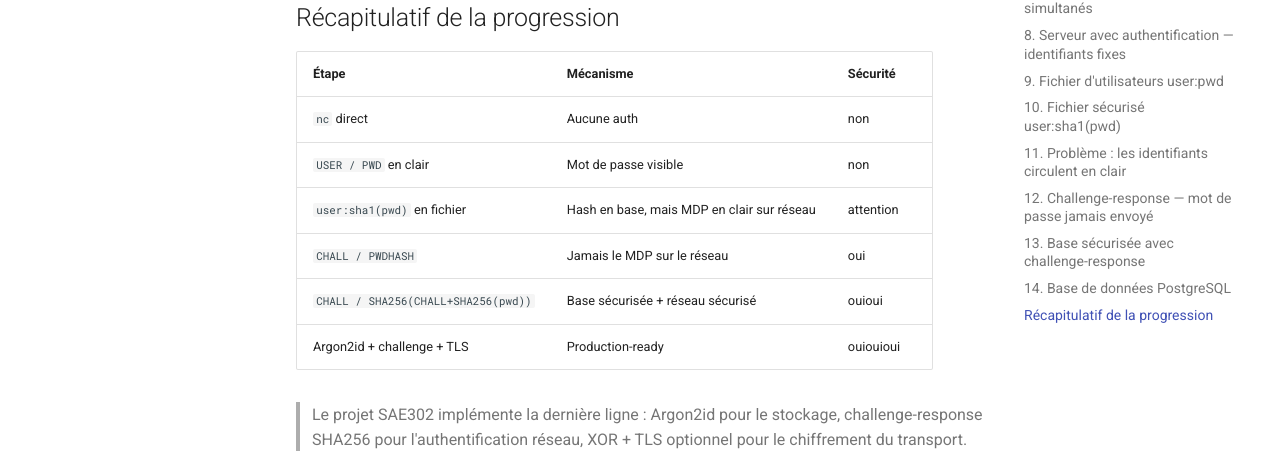
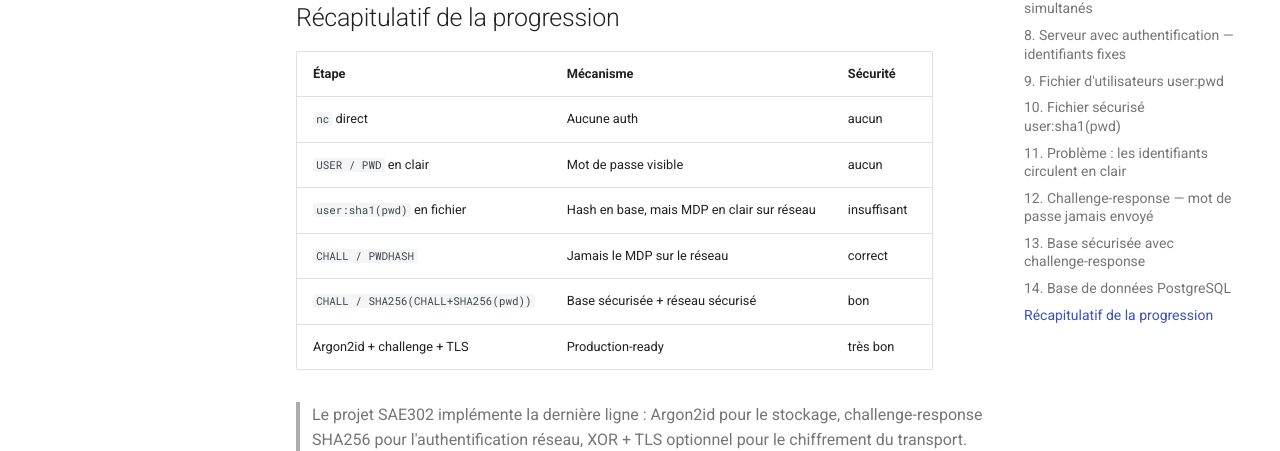
Before and after one commit to Pierre3474/sae302-pki, an MkDocs documentation site: the page built from docs/seance1.md, in a window 1280 px wide and 900 px high, scrolled down 9053 px. Shown: the part 379-830 px from the top of the window. Built offline with MkDocs 1.6.1 and Material for MkDocs 9.7.7, drawn with Linux system fonts in a browser that asks for light colours.

Commit message:
Documentation : tableaux de droits et de niveaux de securite relus

```diff
--- a/docs/seance1.md
+++ b/docs/seance1.md
@@ -470,12 +470,12 @@ def authenticate(username: str, challenge: str, client_hash: str) -> bool:
 
 | Étape | Mécanisme | Sécurité |
 |-------|-----------|---------|
-| `nc` direct | Aucune auth | non |
-| `USER / PWD` en clair | Mot de passe visible | non |
-| `user:sha1(pwd)` en fichier | Hash en base, mais MDP en clair sur réseau | attention |
-| `CHALL / PWDHASH` | Jamais le MDP sur le réseau | oui |
-| `CHALL / SHA256(CHALL+SHA256(pwd))` | Base sécurisée + réseau sécurisé | ouioui |
-| Argon2id + challenge + TLS | Production-ready | ouiouioui |
+| `nc` direct | Aucune auth | aucun |
+| `USER / PWD` en clair | Mot de passe visible | aucun |
+| `user:sha1(pwd)` en fichier | Hash en base, mais MDP en clair sur réseau | insuffisant |
+| `CHALL / PWDHASH` | Jamais le MDP sur le réseau | correct |
+| `CHALL / SHA256(CHALL+SHA256(pwd))` | Base sécurisée + réseau sécurisé | bon |
+| Argon2id + challenge + TLS | Production-ready | très bon |
 
 > Le projet SAE302 implémente la dernière ligne : Argon2id pour le stockage,
 > challenge-response SHA256 pour l'authentification réseau, XOR + TLS optionnel
```
Also changed, not shown: docs/architecture.md (+3 -3 lines).
